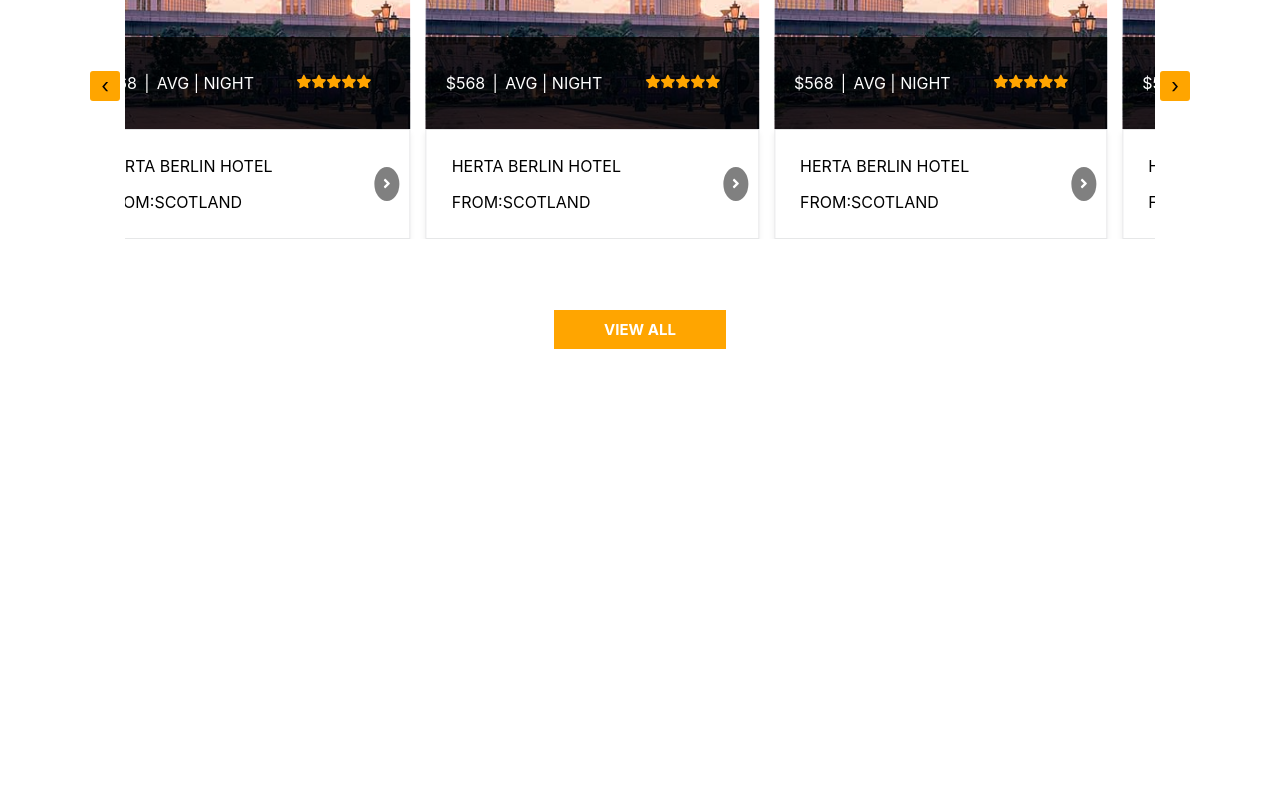
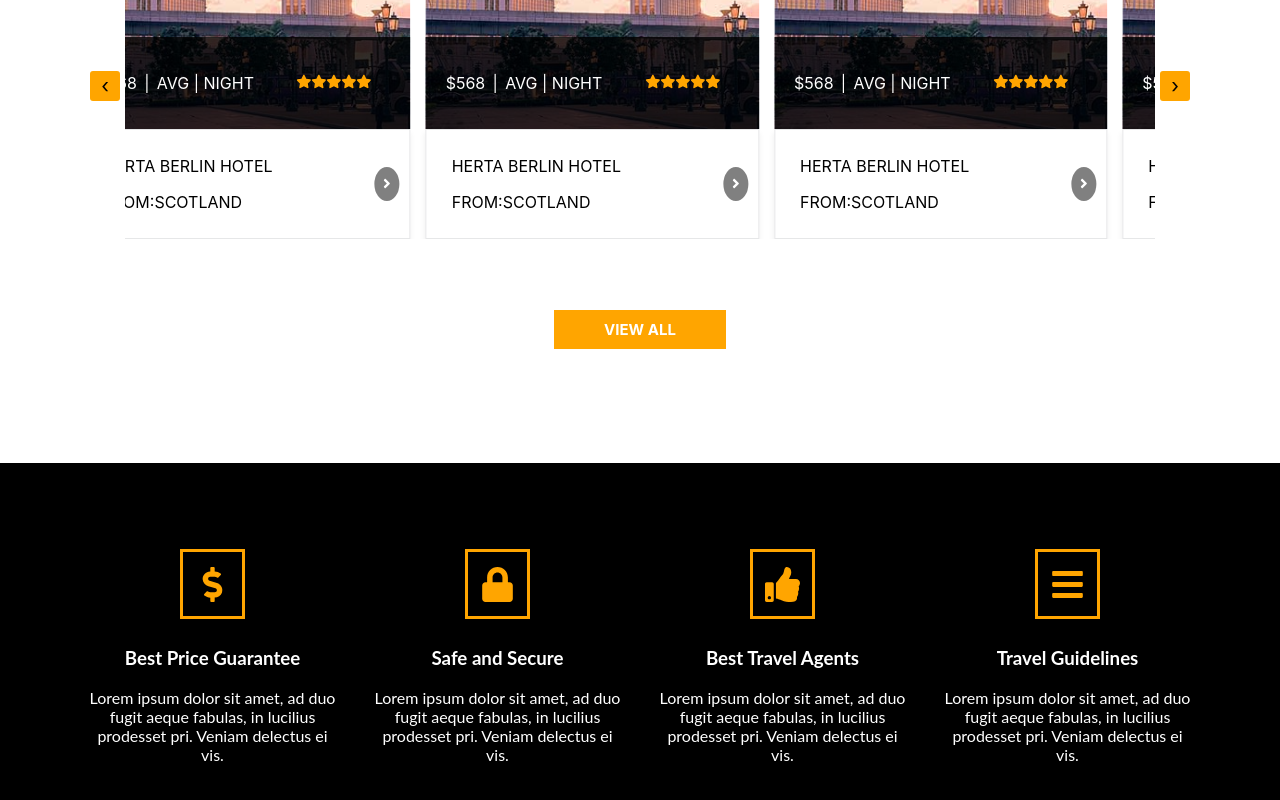
Before and after one commit to keshavgoyal2807/Leamigo-website, a React (Create React App) app: page / in a window 1280 px wide. Shown: the part 1217-2017 px from the top of the page. Before the commit the page ends 1680 px from the top, so only its background shows below. Built offline with nearby package versions, Linux system fonts and the light colour scheme.

Commit message:
added features section

```diff
--- a/src/components/App.js
+++ b/src/components/App.js
@@ -8,6 +8,7 @@ import Carouselsearch from './carouselsearch';
 import HotelOffers from './hoteloffers';
 import $ from 'jquery'
 import{Route} from 'react-router-dom'
+import BestFeatures from './bestfeatures';
 
 class App extends React.Component{
   render(){
@@ -21,6 +22,7 @@ class App extends React.Component{
             <Carouselsearch />
         </div>
         <HotelOffers />
+        <BestFeatures />
       </div>
       </Route>
     )
--- /dev/null
+++ b/src/components/bestfeatures.js
@@ -0,0 +1,55 @@
+import React from 'react'
+import '../styles/bestfeatures.css'
+import {FaDollarSign,FaLock,FaThumbsUp,FaBars, FaTh} from 'react-icons/fa'
+
+
+class BestFeatures extends React.Component{
+
+    rotateicon = (pos)=>{
+        console.log(document.getElementsByClassName('best-features-icon')[pos])
+        document.getElementsByClassName('best-features-icon')[pos].classList.add('best-features-icon-hover');
+    }
+
+    rerotateicon = (pos)=>{
+        document.getElementsByClassName('best-features-icon')[pos].classList.remove('best-features-icon-hover');
+    }
+    render()
+    {
+        return(
+            <div className="best-features">
+                <div className="best-features-inner">
+                    <div className="feature">
+                        <div className="best-features-icon" onMouseEnter={()=>{this.rotateicon(0)}} onMouseLeave={()=>{this.rerotateicon(0)}}>
+                            <FaDollarSign></FaDollarSign>
+                        </div>
+                        <h3>Best Price Guarantee</h3>
+                        <p>Lorem ipsum dolor sit amet, ad duo fugit aeque fabulas, in lucilius prodesset pri. Veniam delectus ei vis.</p>
+                    </div>
+                    <div className="feature">
+                        <div className="best-features-icon" onMouseEnter={()=>{this.rotateicon(1)}} onMouseLeave={()=>{this.rerotateicon(1)}}>
+                            <FaLock></FaLock>
+                        </div>
+                        <h3>Safe and Secure</h3>
+                        <p>Lorem ipsum dolor sit amet, ad duo fugit aeque fabulas, in lucilius prodesset pri. Veniam delectus ei vis.</p>
+                    </div>
+                    <div className="feature">
+                        <div className="best-features-icon" onMouseEnter={()=>{this.rotateicon(2)}} onMouseLeave={()=>{this.rerotateicon(2)}}>
+                            <FaThumbsUp></FaThumbsUp>
+                        </div>
+                        <h3>Best Travel Agents</h3>
+                        <p>Lorem ipsum dolor sit amet, ad duo fugit aeque fabulas, in lucilius prodesset pri. Veniam delectus ei vis.</p>
+                    </div>
+                    <div className="feature">
+                        <div className="best-features-icon" onMouseEnter={()=>{this.rotateicon(3)}} onMouseLeave={()=>{this.rerotateicon(3)}}>
+                            <FaBars></FaBars>
+                        </div>
+                        <h3>Travel Guidelines</h3>
+                        <p>Lorem ipsum dolor sit amet, ad duo fugit aeque fabulas, in lucilius prodesset pri. Veniam delectus ei vis.</p>
+                    </div>
+                </div>
+            </div>
+        )
+    }
+}
+
+export default BestFeatures
--- /dev/null
+++ b/src/styles/bestfeatures.css
@@ -0,0 +1,129 @@
+.best-features{
+    background-color: black;
+    color: white;
+    padding-top: 86px;
+    padding-bottom: 86px;
+    display: block;
+    width: 100%;
+}
+
+.best-features-inner{
+    display: flex;
+    flex: 0 0 100%;
+    flex-wrap: wrap;
+    justify-content: center;
+    align-items: center;
+    margin: 0 auto;
+}
+
+
+
+.best-features-icon{
+    box-sizing: border-box;
+    border: 3px solid orange;
+    color: orange;
+    height: 70px;
+    width: 65px;
+    text-align: center;
+    padding-top: 15px;
+    margin: 0 auto;
+    margin-bottom: 28px;
+    font-size: 35px;
+    transition: 0.4s;
+}
+
+.best-features-icon-hover{
+    transform: rotate3d(0,1,0,180deg);
+    color: white;
+    background-color: orange;
+}
+
+.feature h2{
+    font-size: 22px;
+    margin-bottom: 6px;
+    font-weight: bold;
+}
+
+.feature p{
+    margin-bottom: 0px;
+}
+
+@media screen and (min-width:1200px)
+{
+    .feature{
+        width: 25%;
+        text-align: center;
+        font-family: 'Lato', sans-serif;
+        padding-left: 15px;
+        padding-right: 15px;
+    }
+
+    .best-features-inner{
+        max-width: 1140px;
+    }
+
+}
+
+@media screen and (max-width:1199px) and (min-width:992px)
+{
+    .feature{
+        width: 25%;
+        max-width: 25%;
+        text-align: center;
+        font-family: 'Lato', sans-serif;
+        margin-bottom: 60px;
+        padding-left: 15px;
+        padding-right: 15px;
+    }
+    .best-features-inner{
+        max-width: 960px;
+    }
+}
+
+@media screen and (max-width:991px) and (min-width:768px)
+{
+    .feature{
+        width: 50%;
+        max-width: 50%;
+        text-align: center;
+        font-family: 'Lato', sans-serif;
+        margin-bottom: 60px;
+        padding-left: 15px;
+        padding-right: 15px;
+    }
+    .best-features-inner{
+        max-width: 760px;
+    }
+}
+
+@media screen and (max-width:767px) and (min-width:576px)
+{
+    .feature{
+        width: 100%;
+        max-width: 100%;
+        text-align: center;
+        font-family: 'Lato', sans-serif;
+        margin-bottom: 60px;
+        padding-left: 15px;
+        padding-right: 15px;
+    }
+    .best-features-inner{
+        max-width: 540px;
+    }
+}
+
+@media screen and (max-width:575px)
+{
+    .feature{
+        width: 100%;
+        max-width: 100%;
+        text-align: center;
+        font-family: 'Lato', sans-serif;
+        margin-bottom: 60px;
+        padding-left: 15px;
+        padding-right: 15px;
+    }
+    .best-features-inner{
+        max-width: 95%;
+    }
+}
```
